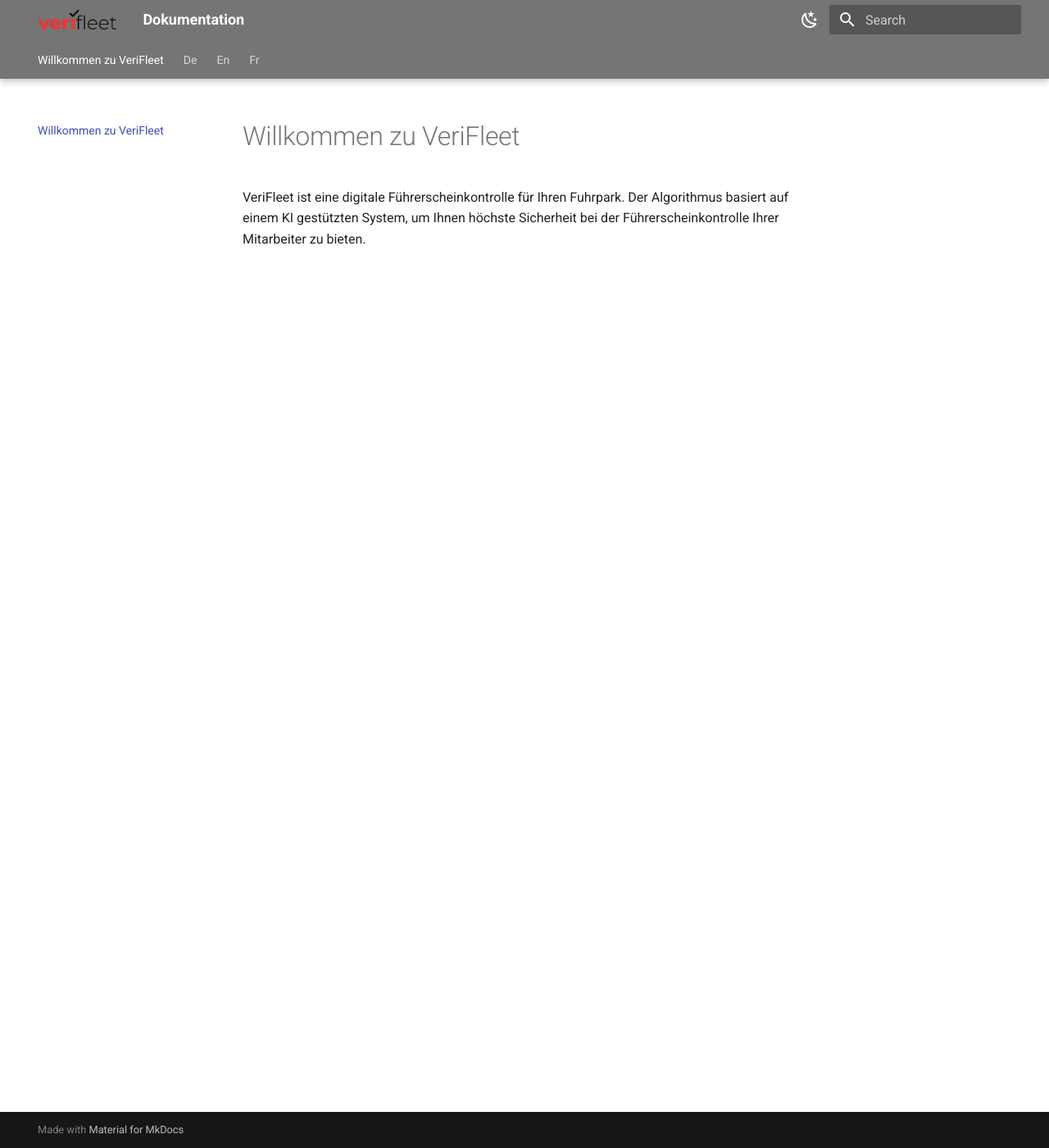
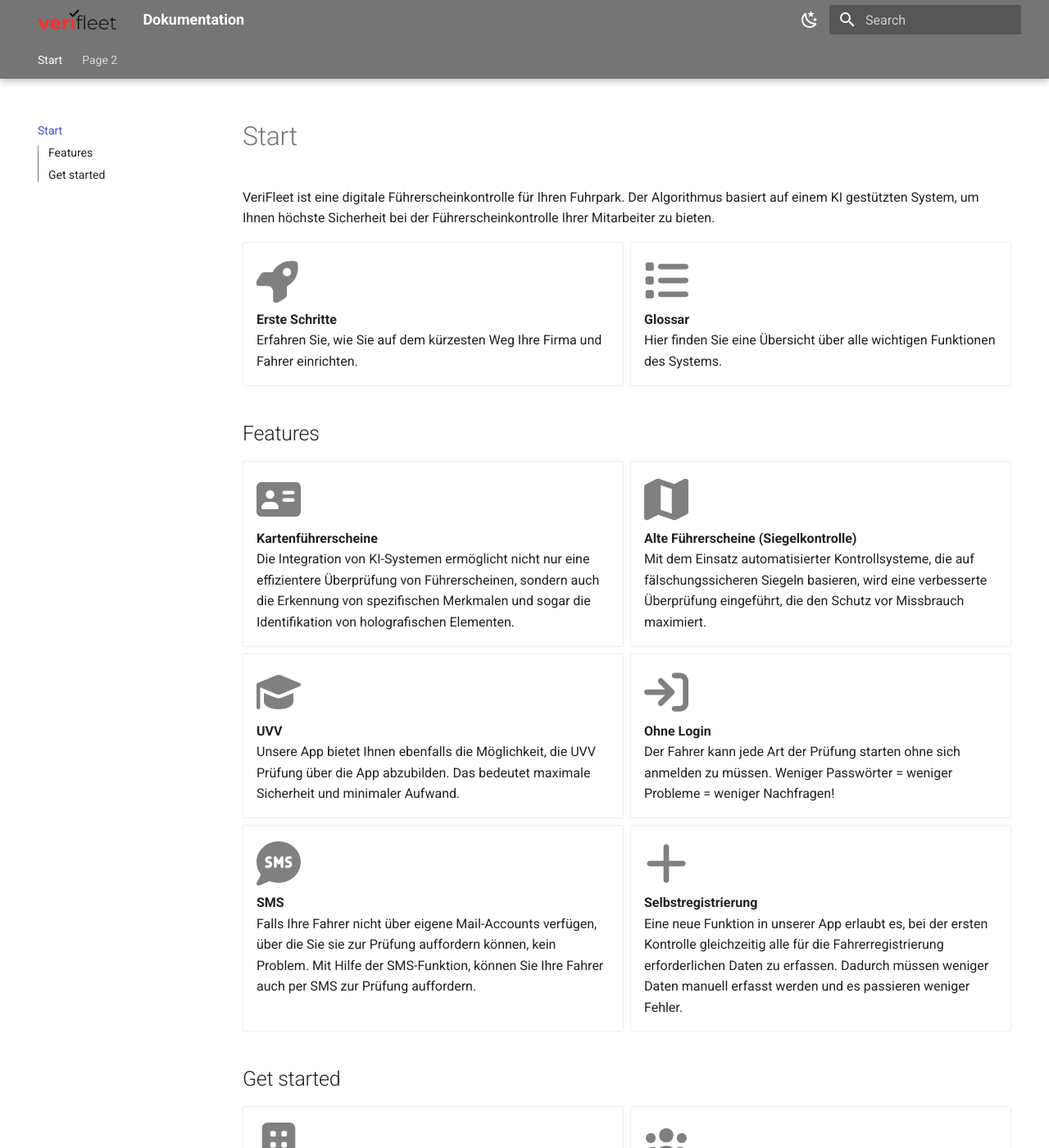
Before and after one commit to VeriFleet/vf-documentation, an MkDocs documentation site: the page built from docs/index.md, in a window 1280 px wide and 1400 px high. Shown: the whole window at 82% size. Built offline with MkDocs 1.6.1 and Material for MkDocs 9.7.7, drawn with Linux system fonts in a browser that asks for light colours; some of the changed text lies outside the part shown.

Commit message:
Startpage

```diff
--- a/docs/index.md
+++ b/docs/index.md
@@ -1,3 +1,81 @@
-# Willkommen zu VeriFleet
+# Start
 
 VeriFleet ist eine digitale Führerscheinkontrolle für Ihren Fuhrpark. Der Algorithmus basiert auf einem KI gestützten System, um Ihnen höchste Sicherheit bei der Führerscheinkontrolle Ihrer Mitarbeiter zu bieten.
+
+<div class="grid cards" markdown>
+
+- :fontawesome-solid-rocket:{ .icon-xxl .icon-grey }
+    <p>
+    __Erste Schritte__ <br/>
+    Erfahren Sie, wie Sie auf dem kürzesten Weg Ihre Firma und Fahrer einrichten.
+    </p>
+- :fontawesome-solid-list:{ .icon-xxl .icon-grey }
+    <p>
+    __Glossar__ <br/>
+    Hier finden Sie eine Übersicht über alle wichtigen Funktionen des Systems.
+    </p>
+
+</div>
+
+## Features
+
+<div class="grid cards" markdown>
+
+- :fontawesome-solid-address-card:{ .icon-xxl .icon-grey }
+    <p>
+    __Kartenführerscheine__ <br/>
+    Die Integration von KI-Systemen ermöglicht nicht nur eine effizientere Überprüfung von Führerscheinen, sondern auch die Erkennung von spezifischen Merkmalen und sogar die Identifikation von holografischen Elementen.
+    </p>
+- :fontawesome-solid-map:{ .icon-xxl .icon-grey }
+    <p>
+    __Alte Führerscheine (Siegelkontrolle)__ <br/>
+    Mit dem Einsatz automatisierter Kontrollsysteme, die auf fälschungssicheren Siegeln basieren, wird eine verbesserte Überprüfung eingeführt, die den Schutz vor Missbrauch maximiert.
+    </p>
+- :fontawesome-solid-graduation-cap:{ .icon-xxl .icon-grey }
+    <p>
+    __UVV__ <br/>
+    Unsere App bietet Ihnen ebenfalls die Möglichkeit, die UVV Prüfung über die App abzubilden. Das bedeutet maximale Sicherheit und minimaler Aufwand.
+    </p>
+- :fontawesome-solid-arrow-right-to-bracket:{ .icon-xxl .icon-grey }
+    <p>
+    __Ohne Login__ <br/>
+    Der Fahrer kann jede Art der Prüfung starten ohne sich anmelden zu müssen. Weniger Passwörter = weniger Probleme = weniger Nachfragen!
+    </p>
+- :fontawesome-solid-comment-sms:{ .icon-xxl .icon-grey }
+    <p>
+    __SMS__ <br/>
+    Falls Ihre Fahrer nicht über eigene Mail-Accounts verfügen, über die Sie sie zur Prüfung auffordern können, kein Problem. Mit Hilfe der SMS-Funktion, können Sie Ihre Fahrer auch per SMS zur Prüfung auffordern.
+    </p>
+- :fontawesome-solid-plus:{ .icon-xxl .icon-grey }
+    <p>
+    __Selbstregistrierung__ <br/>
+    Eine neue Funktion in unserer App erlaubt es, bei der ersten Kontrolle gleichzeitig alle für die Fahrerregistrierung erforderlichen Daten zu erfassen. Dadurch müssen weniger Daten manuell erfasst werden und es passieren weniger Fehler.
+    </p>
+</div>
+
+## Get started
+
+<div class="grid cards" markdown>
+
+- :fontawesome-solid-building:{ .icon-xxl .icon-grey }
+    <p>
+    __Firmen__ <br/>
+    Lernen Sie, wie Sie Firmen und Firmenstrukturen einrichten und managen.
+    </p>
+- :fontawesome-solid-users:{ .icon-xxl .icon-grey }
+    <p>
+    __Benutzer/Fahrer__ <br/>
+    Lernen Sie, wie Sie Benutzer im System einrichten und verwalten
+    </p>
+- :fontawesome-solid-user-check:{ .icon-xxl .icon-grey }
+    <p>
+    __Kontrolle planen/anfordern__ <br/>
+    Lernen Sie, wie Sie Kontrollen automatisch oder manuell planen bzw. anfordern.
+    </p>
+- :fontawesome-solid-chart-line:{ .icon-xxl .icon-grey }
+    <p>
+    __Dashboard__ <br/>
+    Lernen Sie, wie Sie auf dem DashBoard Probleme erkennen und die betroffenen Fahrer identifizieren.
+    </p>
+
+</div>
--- /dev/null
+++ b/docs/page2.md
@@ -0,0 +1,5 @@
+# Page 2
+
+## Überschrift
+
+Hier steht etwas Text
--- /dev/null
+++ b/docs/stylesheets/extra.css
@@ -0,0 +1,15 @@
+.icon-xl {
+  font-size: 2em;
+}
+
+.icon-xxl {
+  font-size: 3em;
+}
+
+.icon-xxxl {
+  font-size: 4em;
+}
+
+.icon-grey {
+  color: #808080;
+}
--- a/mkdocs.yml
+++ b/mkdocs.yml
@@ -30,10 +30,13 @@
     - navigation.tabs
     - navigation.tabs.sticky
     - navigation.top
-    - navigation.path
-    - navigation.instant
     - navigation.sections
-    - navigation.tracking
+    - toc.integrate
+    - search.suggest
+    - search.highlight
+
+extra_css:
+  - stylesheets/extra.css
 
 #extra:
 #  alternate:
@@ -49,6 +52,7 @@
 
 markdown_extensions:
   - attr_list
+  - md_in_html
   - pymdownx.emoji:
       emoji_index: !!python/name:material.extensions.emoji.twemoji
       emoji_generator: !!python/name:material.extensions.emoji.to_svg
```
Also changed, not shown: docs/de/index.md (deleted, +0 -44 lines), docs/en/index.md (deleted, +0 -17 lines), docs/fr/index.md (deleted, +0 -17 lines).
